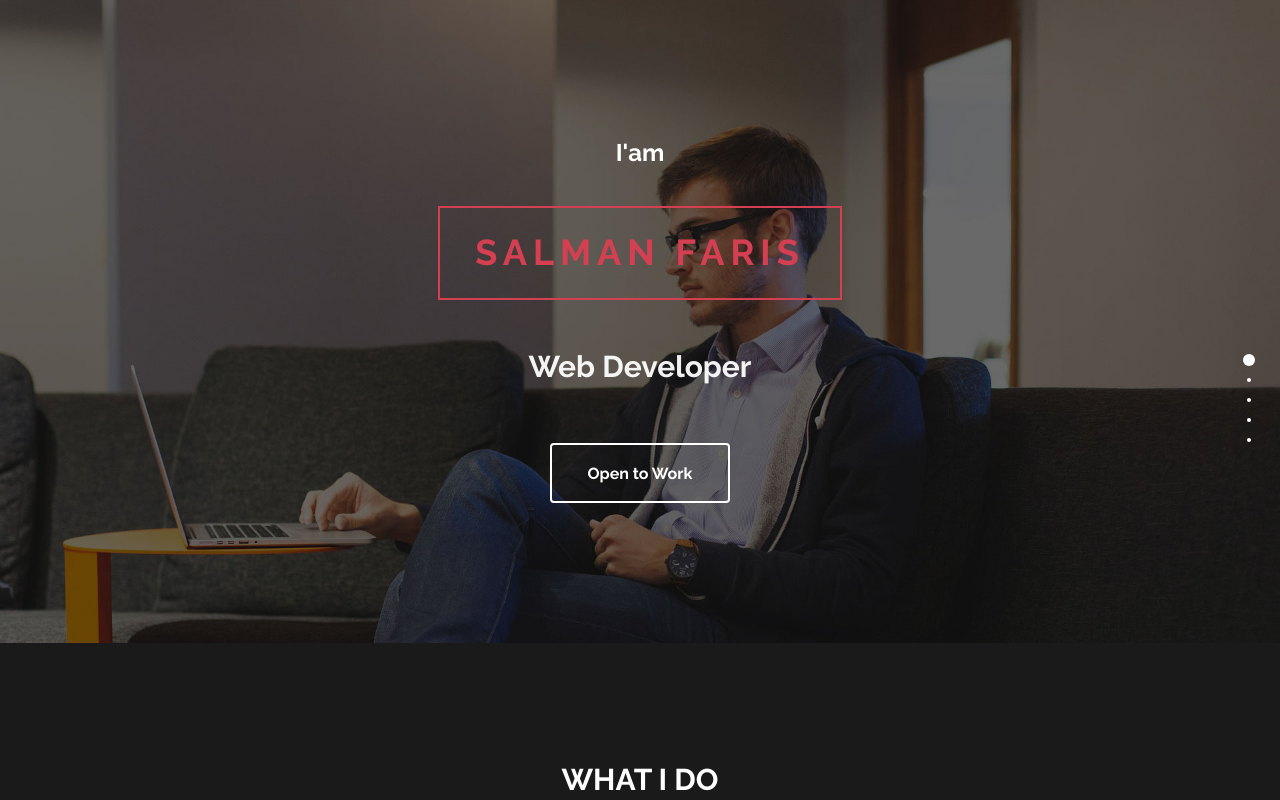
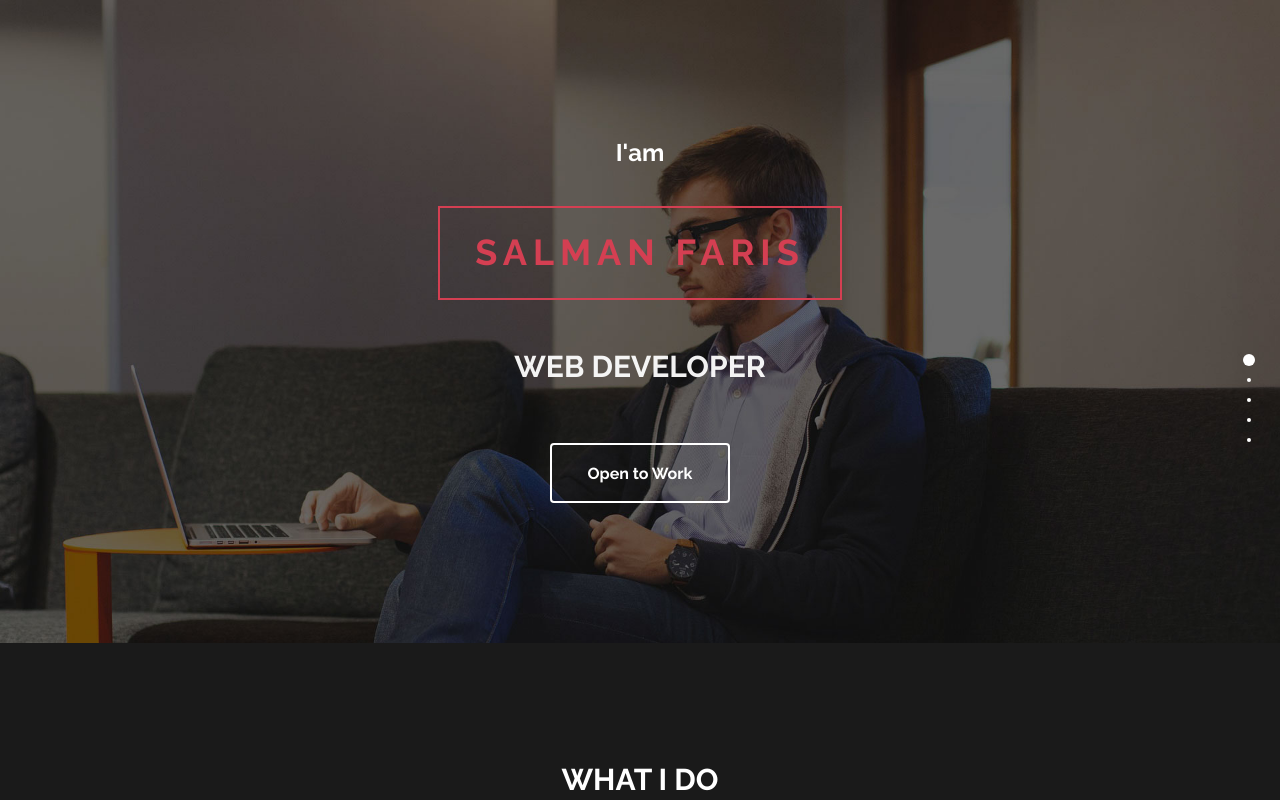
Before and after one commit to salman-pp/profileweb, a plain HTML site: page index.html in a window 1280 px wide. Shown: the top 800 px of the page. Drawn offline with nearby package versions, Linux system fonts and the light colour scheme.

Commit message:
Update index.html

```diff
--- a/index.html
+++ b/index.html
@@ -43,7 +43,7 @@
 					<div class="col-md-8 wow fadeIn" data-wow-delay="0.9s">
 						<h3>I'am</h3>
 						<h1>SALMAN FARIS</h1>
-						<h2 class="rotate">ENGINEER(CSE) , SEO SPECIALIST , Web Developer</h2>
+						<h2 class="rotate">ENGINEER(CSE) , SEO SPECIALIST , WEB DEVELOPER</h2>
 						<p></p>
 						<a href="#work" class="btn btn-default smoothScroll wow fadeInUp" data-wow-delay="1s">Open to Work</a>
 					</div>
```
